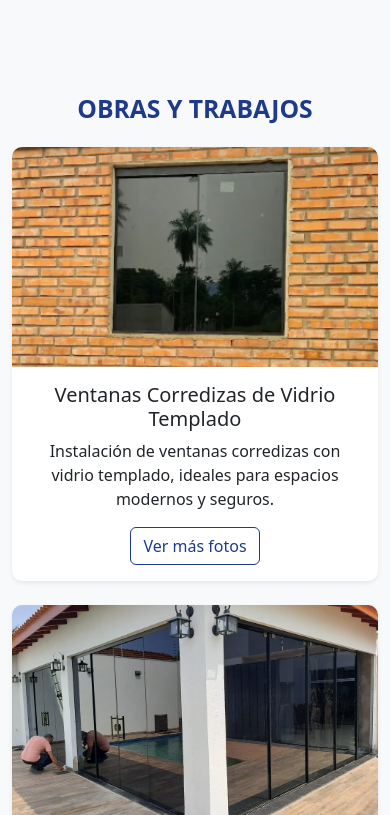
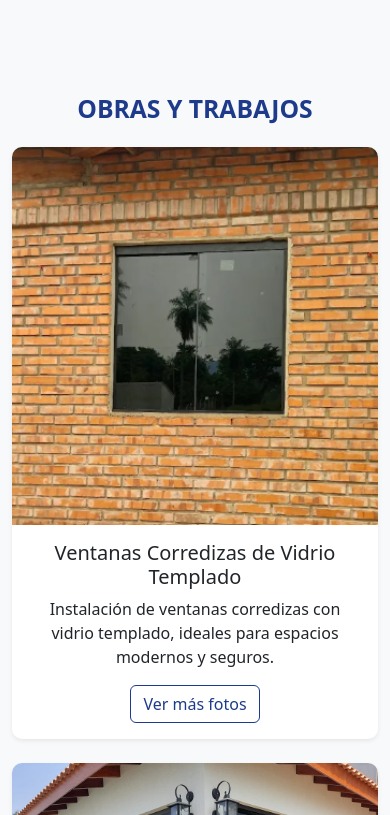
Before and after one commit to vrvidrios-ai/vr-vidrios-capiata, a plain HTML site: page index.html in a window 390 px wide. Shown: the part 1185-2000 px from the top of the page. Drawn offline with nearby package versions, Linux system fonts and the light colour scheme.

Commit message:
Update style.css

```diff
--- a/style.css
+++ b/style.css
@@ -160,6 +160,25 @@ body {
   border: 3px solid #1E3A8A;
 }
 
+/* 🔧 Ajuste para imágenes en vista móvil */
+img {
+  max-width: 100%;
+  height: auto;
+  display: block;
+  margin: 0 auto;
+}
+
+/* 🔧 Si usás contenedores o secciones con imágenes */
+@media (max-width: 576px) {
+  .contenedor-imagen,
+  .card img,
+  .servicio img {
+    width: 100%;
+    height: auto;
+    object-fit: cover;
+  }
+}
+
 
 /* Obras */
 .card-obra {
```
